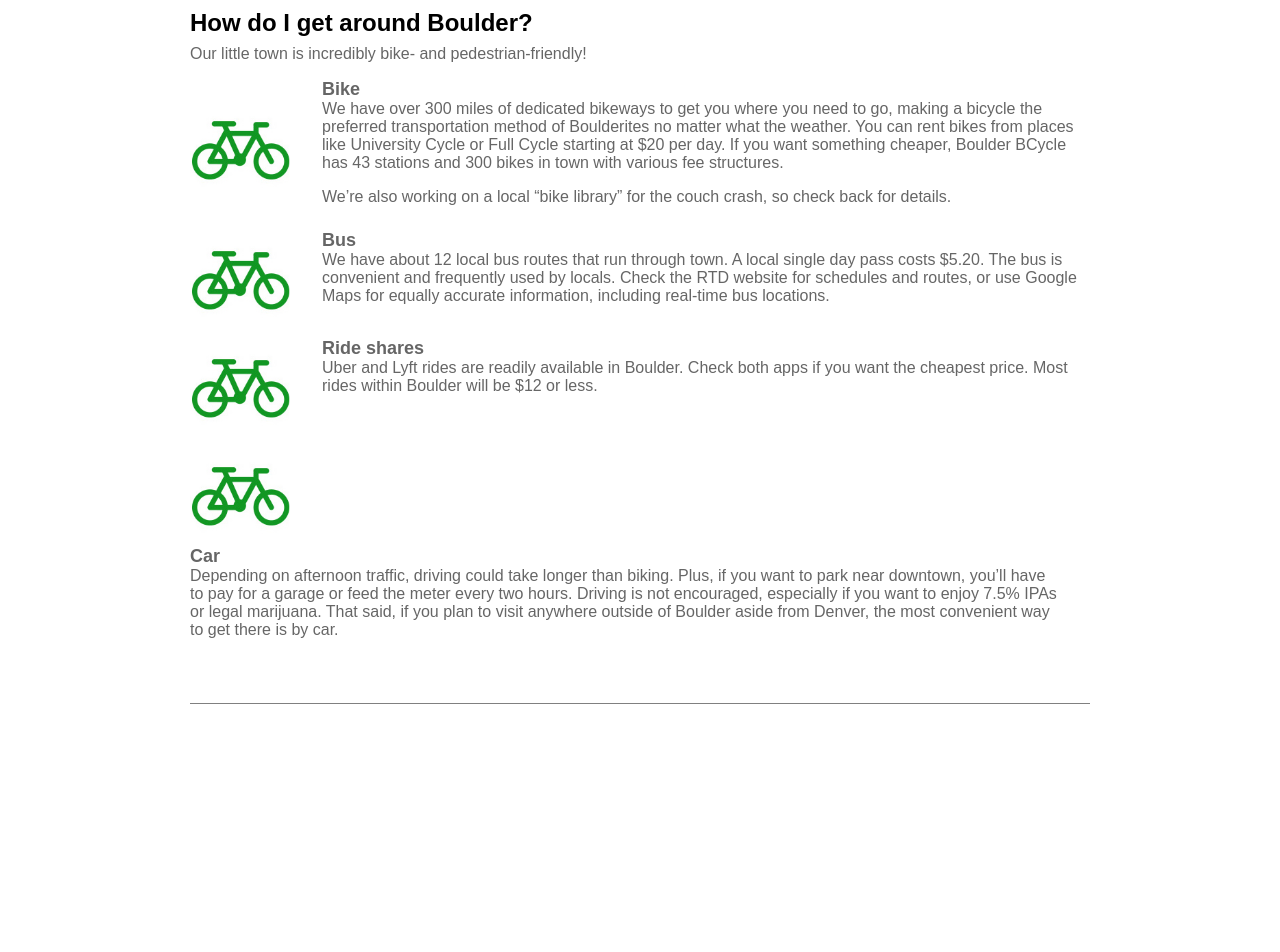
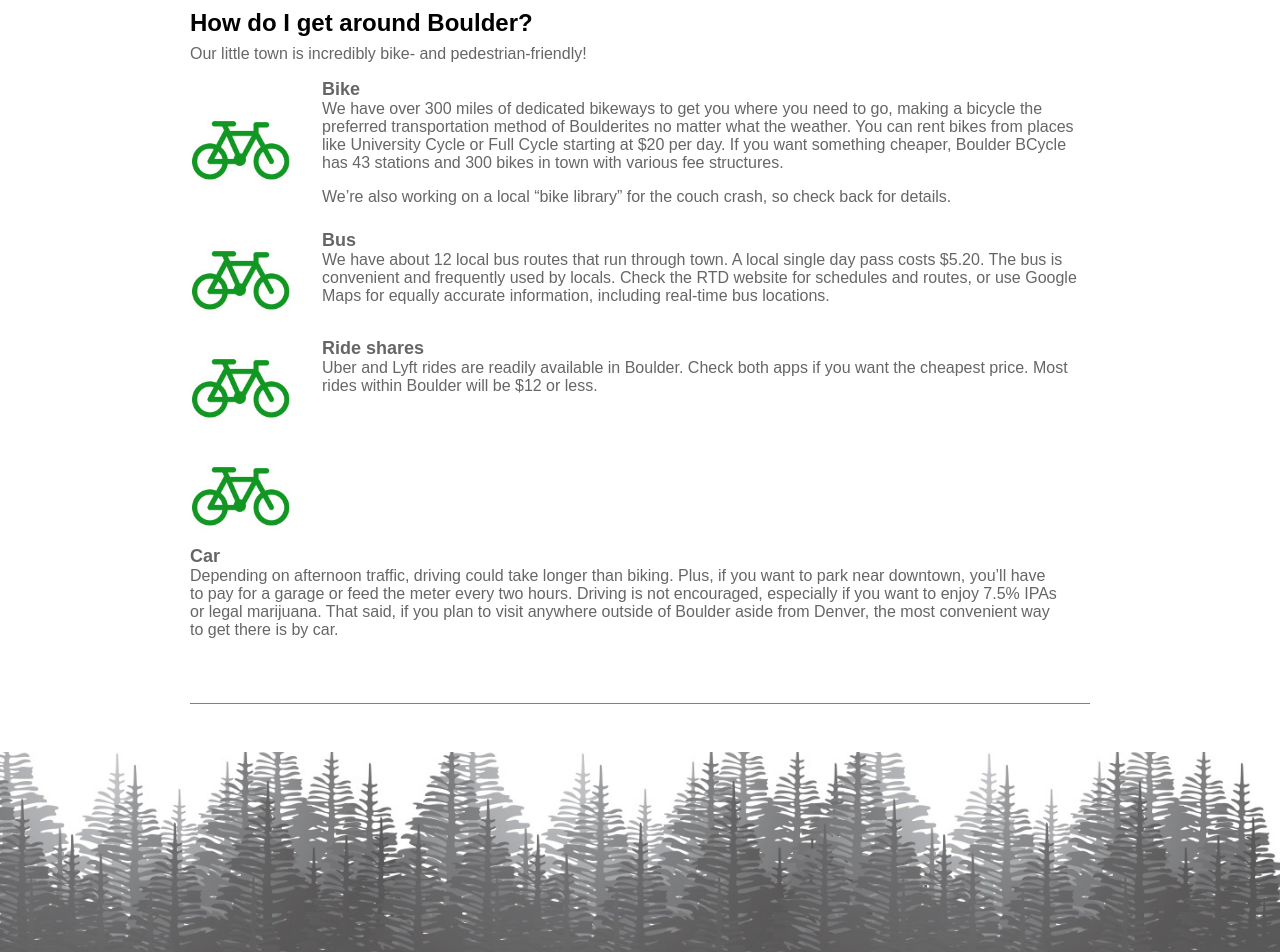
Before and after one commit to spencels/bcc-site, a Jekyll site: the page built from index.md, in a window 1280 px wide. Shown: the part 2129-3081 px from the top of the page. Built offline with Jekyll 4.4.1, drawn with Linux system fonts in a browser that asks for light colours; before the commit the page ends 2881 px from its top, so only the background shows below that.

Commit message:
Add footer

```diff
--- a/_layouts/default.html
+++ b/_layouts/default.html
@@ -24,3 +24,5 @@
   {{ content }}
   <hr aria-hidden />
 </main>
+
+<footer aria-label="Image of Alpine trees"></footer>
--- a/assets/style.scss
+++ b/assets/style.scss
@@ -52,6 +52,13 @@ hr {
   @include mobile() {
     height: 240px;
   }
+}
+
+footer {
+  background-image: url("/assets/alpines.jpg");
+  background-position: center center;
+  background-size: cover;
+  height: 200px;
 }
 
 /* Title */
```
Also changed, not shown: assets/alpines.jpg (added).
